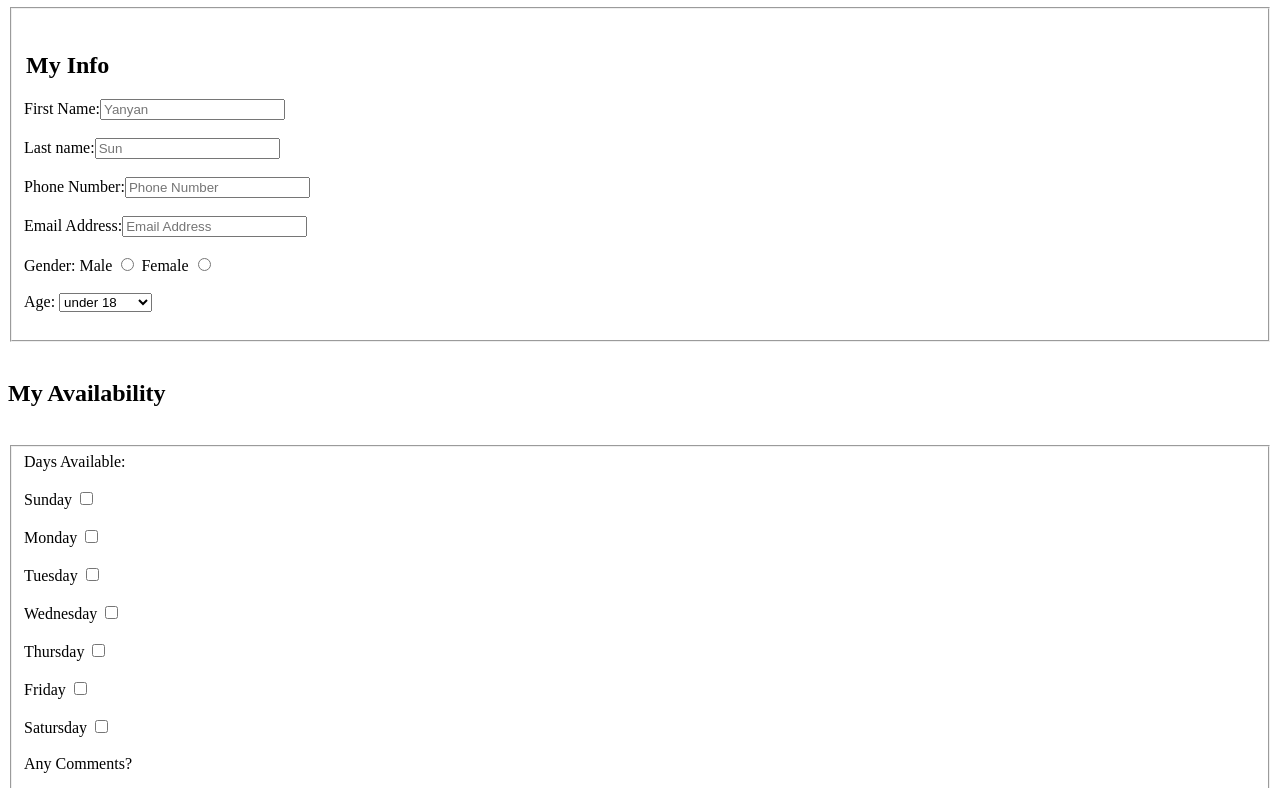
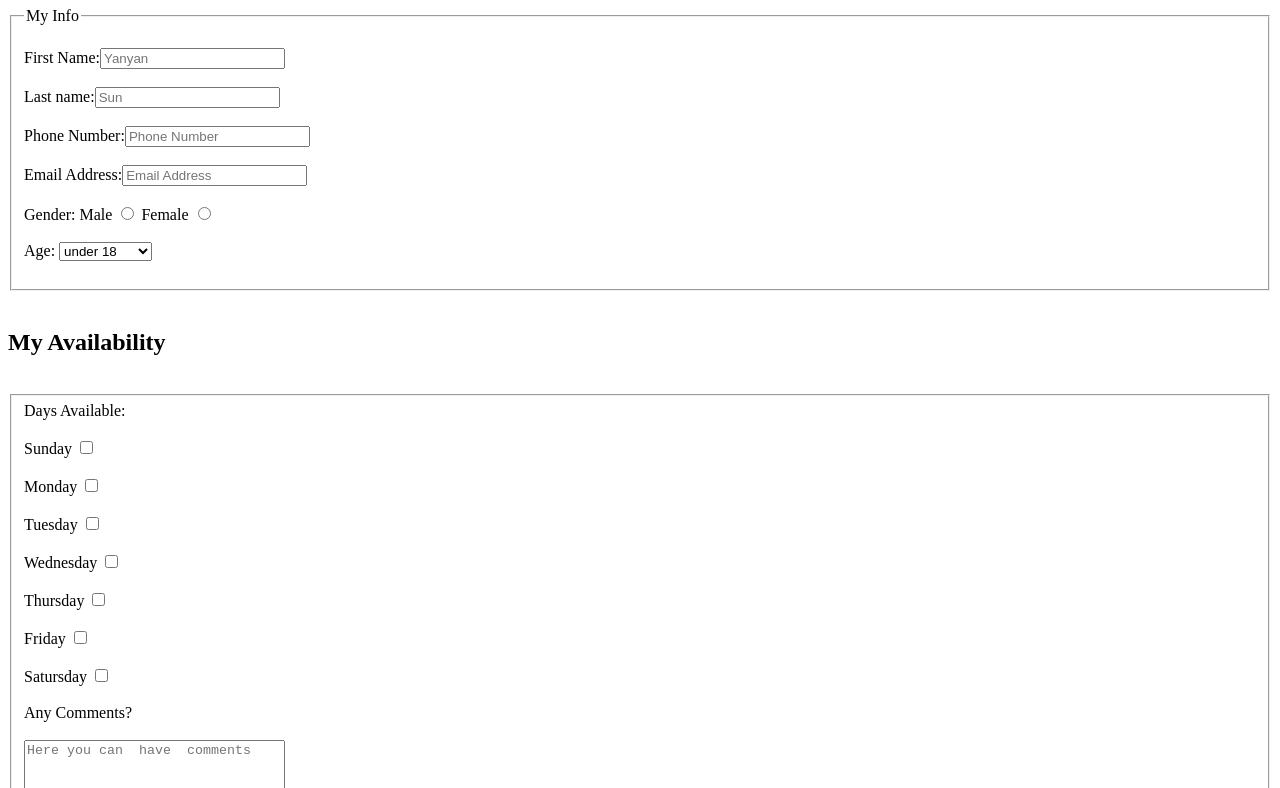
Before and after one commit to sunyanyanlearnmse/lab-4, a plain HTML site: page index.html in a window 1280 px wide. Shown: the part 73-861 px from the top of the page. Drawn offline with Linux system fonts and the light colour scheme.

Commit message:
Update index.html

```diff
--- a/index.html
+++ b/index.html
@@ -10,7 +10,7 @@
   <h1>Volunteer Form</h1>
     <form method="post" action="http://bloomingdale.sat.iit.edu/kriedan/lab3formscript.php"  >
   <fieldset> <br>
-  <h2><legend>My Info</legend></h2>
+    <legend>My Info</legend>
     <div>
       <label>First Name:<input type="text" name="first_name_field" placeholder="Yanyan"></label><br><br>
     </div>
```
